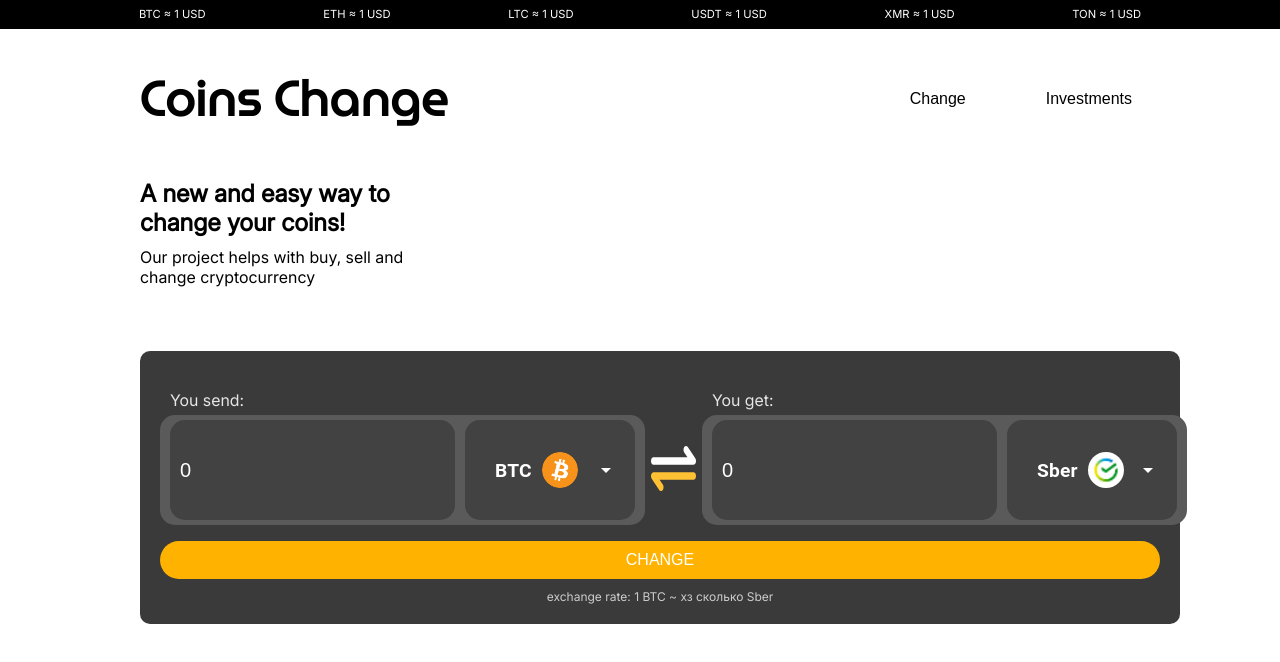
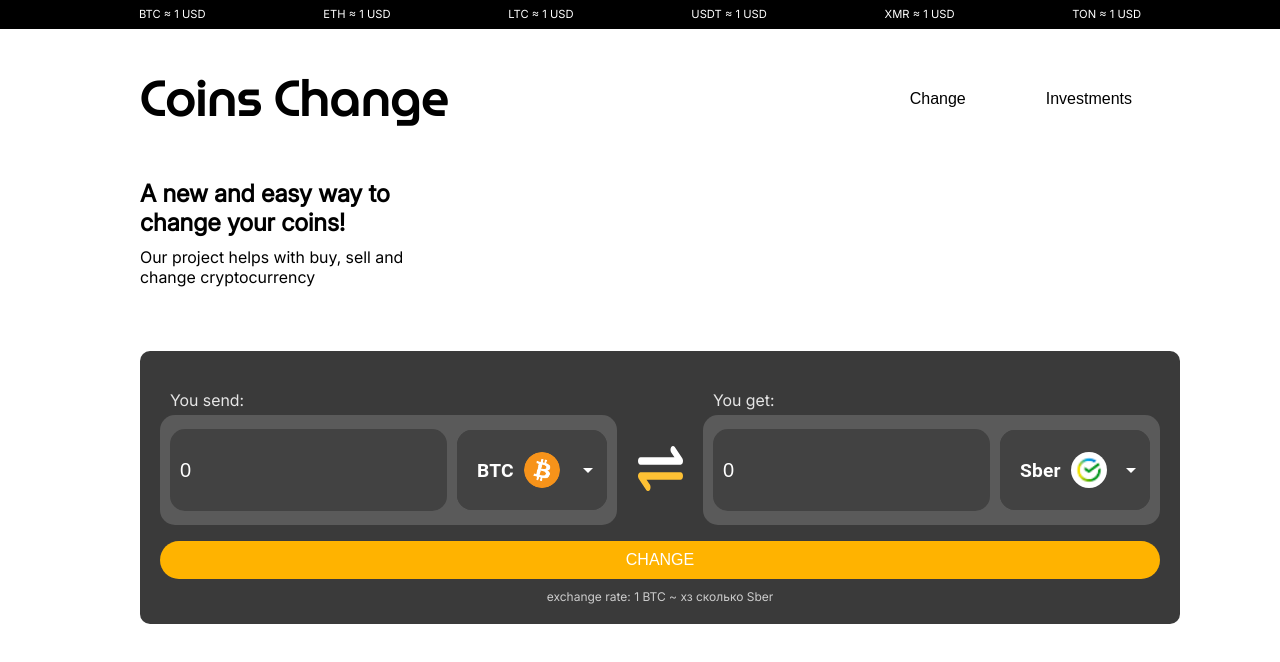
Before and after one commit to senak322/coins-front, a React (Create React App) app: page / in a window 1280 px wide. Shown: the top 662 px of the page. Built offline with nearby package versions, Linux system fonts and the light colour scheme.

Commit message:
fix widget styles

```diff
--- a/src/components/ExchangeItem/ExchangeItem.tsx
+++ b/src/components/ExchangeItem/ExchangeItem.tsx
@@ -31,7 +31,7 @@ export default function ExchangeItem({
         styleOverrides: {
           input: {
             padding: "0px", // Убираем padding
-            borderRadius: "15px"
+
           },
         },
       },
@@ -46,6 +46,9 @@ export default function ExchangeItem({
           type="number"
           value={sumGive}
           onChange={handleInputChange}
+          style={{
+            paddingLeft: "10px"
+          }}
         />
         <div className={"input"}>
           <ThemeProvider theme={theme}>
--- a/src/components/ExchangeWidget/ExchangeWidget.scss
+++ b/src/components/ExchangeWidget/ExchangeWidget.scss
@@ -34,17 +34,18 @@
 .input {
   background-color: #424242;
   border: none;
-  padding: 10px;
+  // padding-left: .5rem;
   border-radius: 15px;
   color: #fff;
   font-size: 20px;
   line-height: 24px;
   height: 80px;
-  // box-sizing: border-box;
+
 
   &:focus-visible {
     outline: 1px solid black;
   }
+
 }
 
 .custom-select {
@@ -96,6 +97,10 @@
   width: 100%;
 }
 
+.MuiInputBase-root {
+  border-radius: 15px !important;
+}
+
 .MuiPaper-root {
   background-color: #3a3a3a !important; /* Фон выпадающего списка */
 }
```
